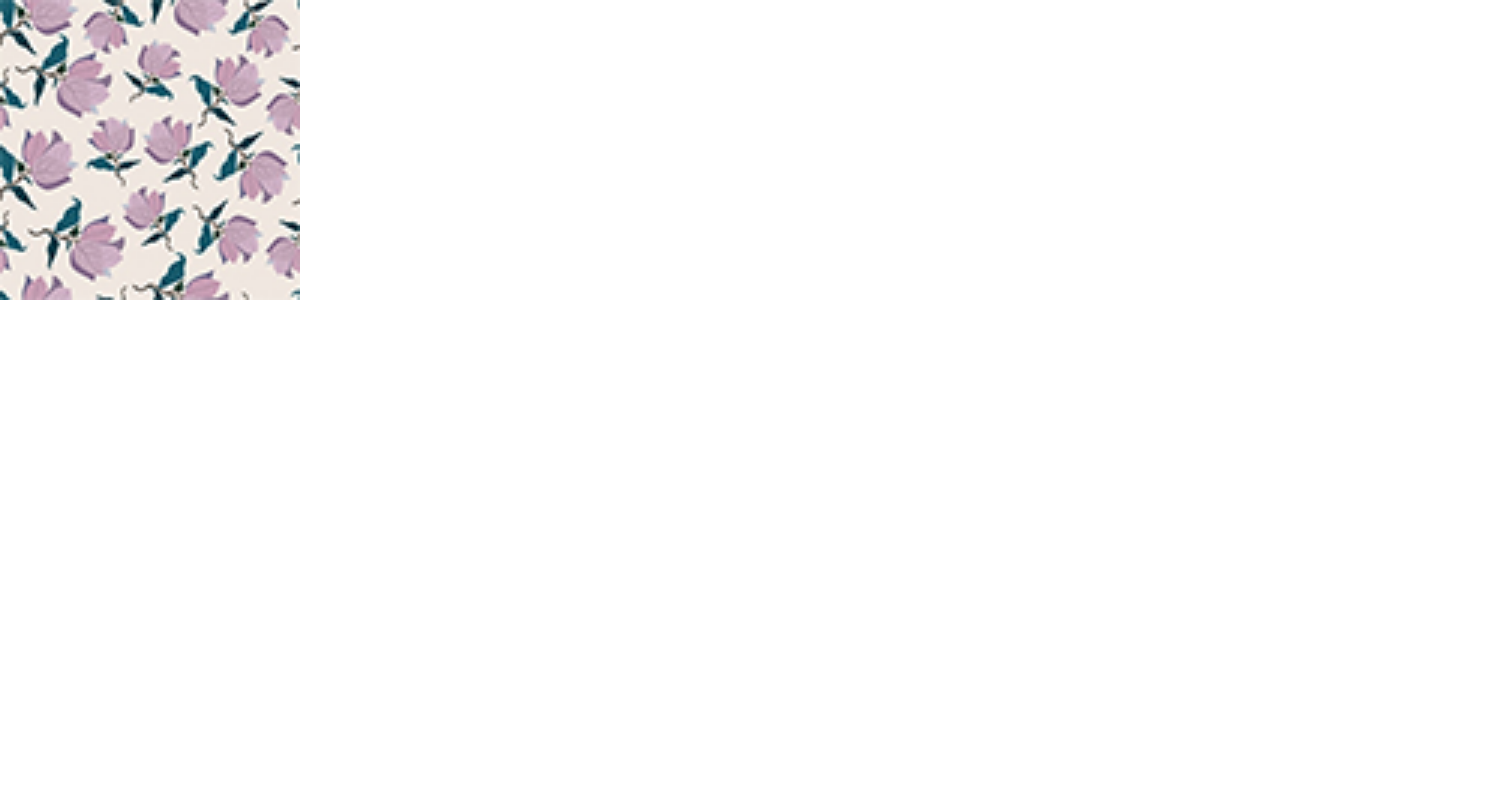
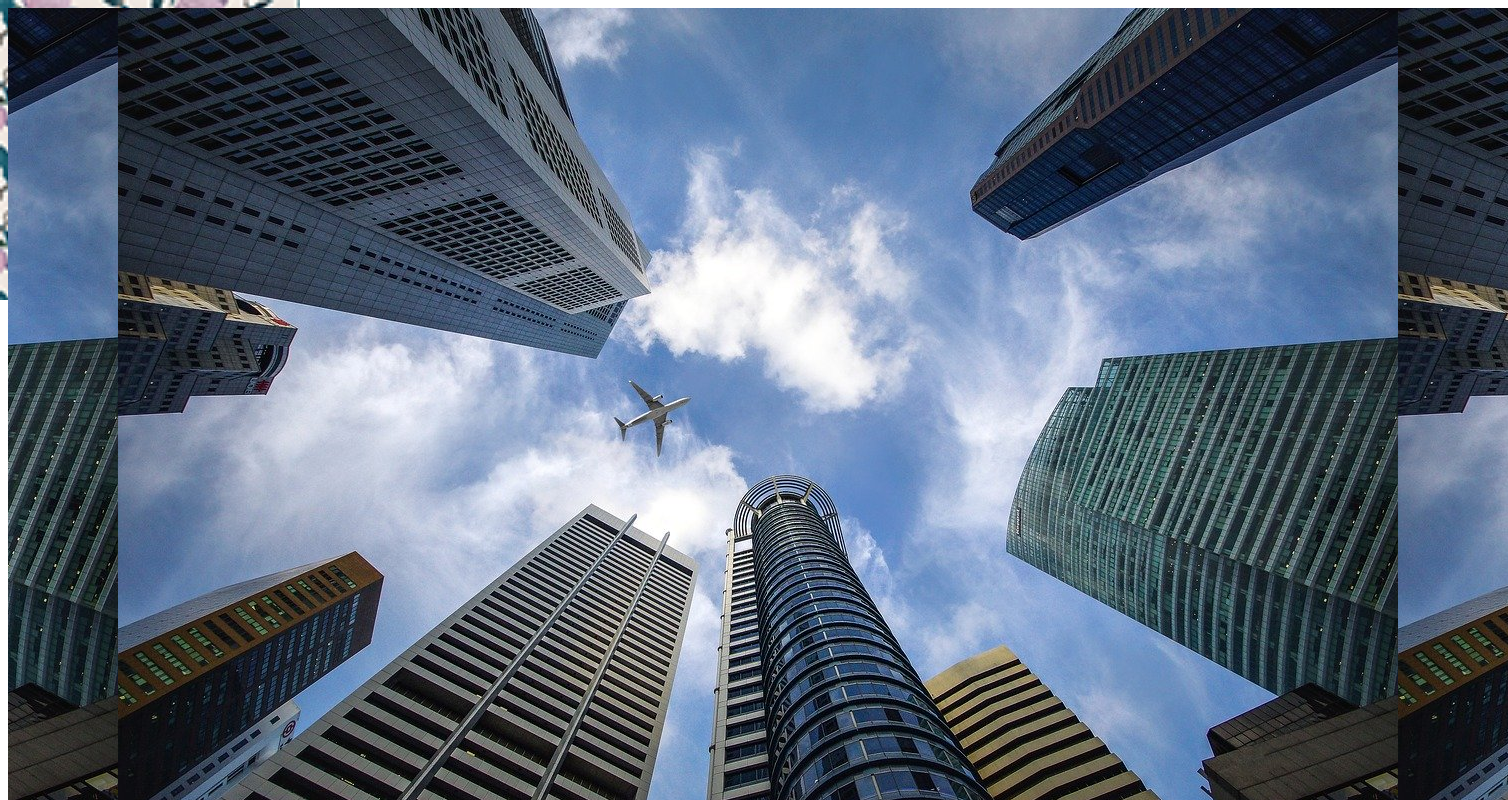
Before and after one commit to AtilaIvich/html-css, a plain HTML site: page exercícios/ex019 (022)/fundos002.html in a window 1280 px wide. Shown: the top 800 px of the page, 1508 px wide, since content can reach past the window. Drawn offline with Linux system fonts and the light colour scheme.

Commit message:
Background shorthand
Teste de shorthand para background.

```diff
--- a/exercícios/ex019 (022)/fundos002.html
+++ b/exercícios/ex019 (022)/fundos002.html
@@ -8,7 +8,9 @@
         <link rel="stylesheet" href="styles/style02.css">
     </head>
     <body>
+        <div>
 
+        </div>
     </body>
 
 </html>
--- a/exercícios/ex019 (022)/styles/style02.css
+++ b/exercícios/ex019 (022)/styles/style02.css
@@ -5,3 +5,10 @@ body {
     background-repeat: no-repeat;
     background-size: 300px 300px;
 }
+
+div {
+    /* CIRAP shorthand - size must be after position */
+    background: black url('../imagens/wallpaper002.jpg') no-repeat fixed center center/cover;
+    width: 1500px;
+    height: 10000px;
+}
```
